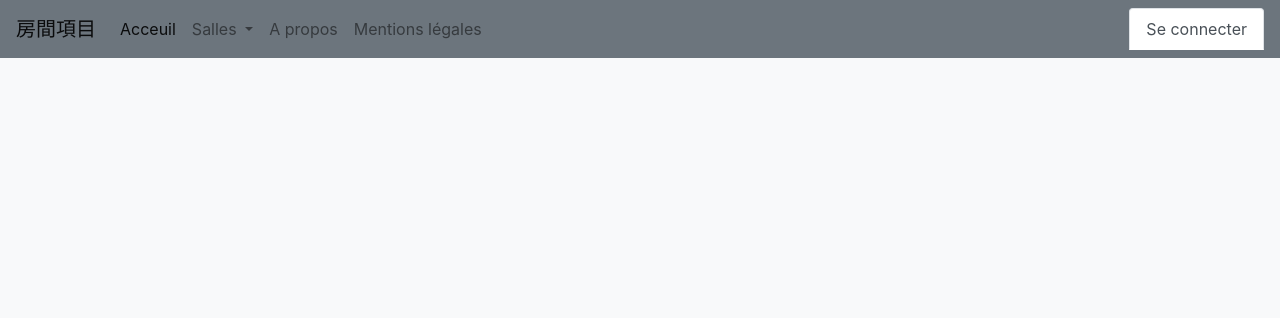
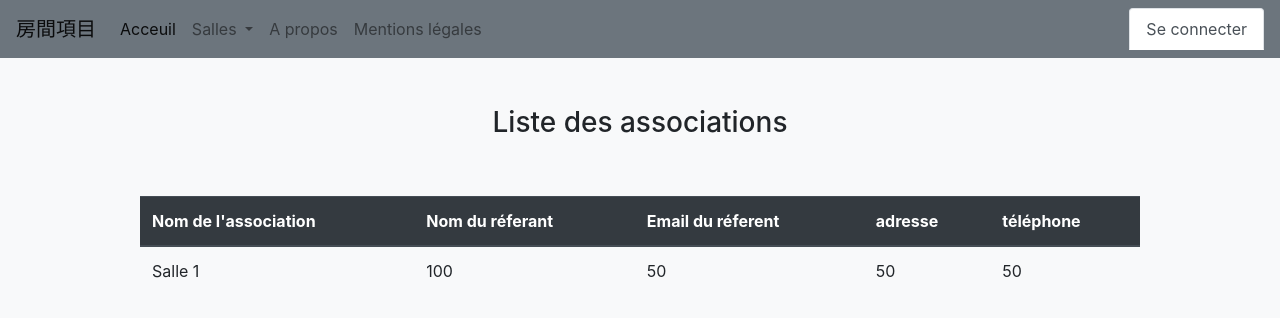
Before and after one commit to Floutts/Workshop3, a PHP site: template src/vue/listeAssociation.html.twig in a window 1280 px wide. Shown: the top 318 px of the page. Run offline with PHP 8.4, Linux system fonts and the light colour scheme; the template is opened without the code that fills it, so the values that code supplies are empty; some libraries are stand-ins or nearby versions.

Commit message:
limitemodif

```diff
--- a/src/vue/listeAssociation.html.twig
+++ b/src/vue/listeAssociation.html.twig
@@ -1,4 +1,38 @@
 {% extends "base.html.twig" %}
 {% block title %} {{ parent() }} Gestion Association {% endblock %}
 {% block contenu %}
+
+    <br/><br/>
+    <h3 style="text-align: center"> Liste des associations </h3>
+    <br/><br/>
+
+    <div class="mx-auto" style="width: 1000px;">
+
+        <table class="table">
+            <thead class="thead-dark">
+            <tr>
+                <th scope="col">Nom de l'association</th>
+                <th scope="col">Nom du réferant</th>
+                <th scope="col">Email du réferent</th>
+                <th scope="col">adresse</th>
+                <th scope="col">téléphone</th>
+
+            </tr>
+            </thead>
+            <tbody>
+            <tr>
+                <td>Salle 1</td>
+                <td> 100 </td>
+                <td> 50 </td>
+                <td> 50 </td>
+                <td> 50 </td>
+
+
+            </tr>
+
+            </tbody>
+        </table>
+
+
+
 {% endblock %}
```
Also changed, not shown: src/vue/gestionSalle.html.twig (+9 -9 lines).
